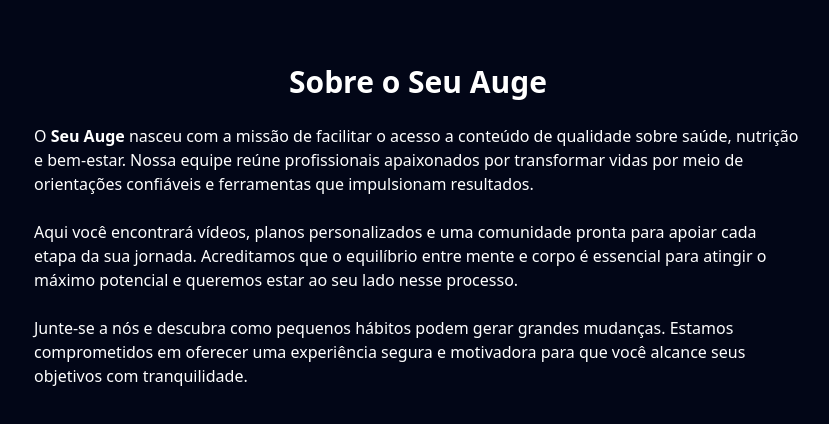
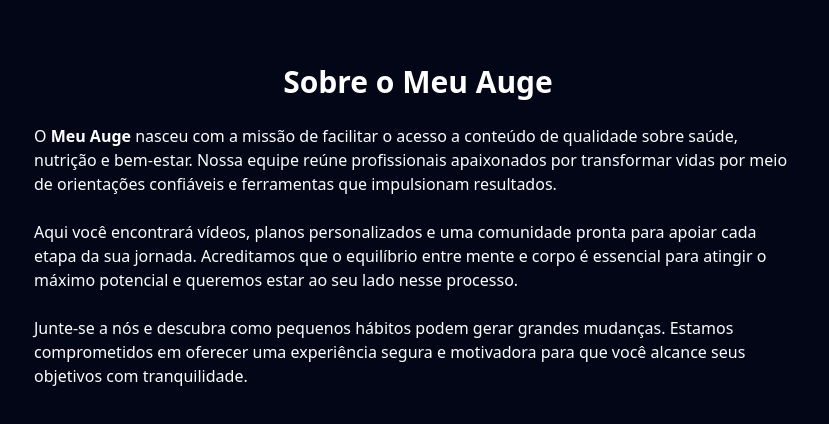
Before and after one commit to Seven-D7/SeuAuge-sys, a React (Vite) app: page /about in a window 1280 px wide. Shown: the top 424 px of the page, without its empty margins (222-1051 px from the left). Built offline with nearby package versions, Linux system fonts and the light colour scheme; no server answers.

Commit message:
Rename Seu Auge to Meu Auge

```diff
--- a/index.html
+++ b/index.html
@@ -4,7 +4,7 @@
     <meta charset="UTF-8" />
     <link rel="icon" type="image/svg+xml" href="/vite.svg" />
     <meta name="viewport" content="width=device-width, initial-scale=1.0" />
-    <title>Seu Auge - Transforme Sua Jornada de Bem-estar</title>
+    <title>Meu Auge - Transforme Sua Jornada de Bem-estar</title>
     <meta name="description" content="Plataforma premium de saúde e bem-estar com vídeos especializados, orientação nutricional e produtos de saúde selecionados." />
   </head>
   <body>
--- a/src/components/Auth/RegisterForm.tsx
+++ b/src/components/Auth/RegisterForm.tsx
@@ -33,7 +33,7 @@
   return (
     <div className="w-full max-w-md space-y-6">
       <div className="text-center">
-        <h2 className="text-3xl font-bold text-white mb-2">Junte-se ao Seu Auge</h2>
+        <h2 className="text-3xl font-bold text-white mb-2">Junte-se ao Meu Auge</h2>
         <p className="text-slate-400">Comece sua transformação de bem-estar hoje</p>
       </div>
 
--- a/src/components/Layout/Sidebar.tsx
+++ b/src/components/Layout/Sidebar.tsx
@@ -61,7 +61,7 @@
               <TrendingUp className="w-5 h-5 text-white" />
             </div>
             <div>
-              <span className="text-2xl font-bold text-slate-900 dark:text-white">Seu Auge</span>
+              <span className="text-2xl font-bold text-slate-900 dark:text-white">Meu Auge</span>
               <p className="text-xs text-slate-500 dark:text-slate-400 mt-0.5">Transforme-se</p>
             </div>
           </div>
--- a/src/pages/About.tsx
+++ b/src/pages/About.tsx
@@ -4,9 +4,9 @@
   return (
     <div className="min-h-screen bg-slate-950 text-white py-16 px-4">
       <div className="max-w-3xl mx-auto space-y-6">
-        <h1 className="text-3xl font-bold text-center">Sobre o Seu Auge</h1>
+        <h1 className="text-3xl font-bold text-center">Sobre o Meu Auge</h1>
         <p>
-          O <strong>Seu Auge</strong> nasceu com a missão de facilitar o acesso a
+          O <strong>Meu Auge</strong> nasceu com a missão de facilitar o acesso a
           conteúdo de qualidade sobre saúde, nutrição e bem-estar. Nossa equipe
           reúne profissionais apaixonados por transformar vidas por meio de
           orientações confiáveis e ferramentas que impulsionam resultados.
--- a/src/pages/Auth.tsx
+++ b/src/pages/Auth.tsx
@@ -71,7 +71,7 @@
                 <TrendingUp className="w-5 h-5 text-white" />
               </div>
               <div>
-                <span className="text-2xl font-bold text-white">Seu Auge</span>
+                <span className="text-2xl font-bold text-white">Meu Auge</span>
                 <p className="text-xs text-slate-400">Transforme-se</p>
               </div>
             </div>
--- a/src/pages/Home.tsx
+++ b/src/pages/Home.tsx
@@ -48,7 +48,7 @@
               </div>
               <div>
                 <h1 className="text-2xl font-bold bg-gradient-to-r from-teal-600 to-emerald-600 bg-clip-text text-transparent">
-                  Seu Auge
+                  Meu Auge
                 </h1>
                 <p className="text-sm text-gray-600">Transforme Sua Vida</p>
               </div>
@@ -300,7 +300,7 @@
           <div className="text-center mb-16">
             <h2 className="text-4xl md:text-5xl font-bold mb-6">
               Por Que Escolher o
-              <span className="bg-gradient-to-r from-teal-500 to-emerald-500 bg-clip-text text-transparent"> Seu Auge?</span>
+              <span className="bg-gradient-to-r from-teal-500 to-emerald-500 bg-clip-text text-transparent"> Meu Auge?</span>
             </h2>
             <p className="text-xl text-gray-700 max-w-3xl mx-auto">
               Metodologia científica comprovada com acompanhamento humano personalizado.
@@ -452,7 +452,7 @@
       <section className="py-20 px-4 bg-gradient-to-r from-teal-500 to-emerald-500 text-white">
         <div className="max-w-4xl mx-auto text-center">
           <h2 className="text-4xl md:text-5xl font-bold mb-6">
-            Pronto Para Alcançar Seu Auge?
+            Pronto Para Alcançar Meu Auge?
           </h2>
           <p className="text-xl mb-8 opacity-90">
             Junte-se a mais de 15.000 pessoas que já transformaram suas vidas.
@@ -489,7 +489,7 @@
                 <div className="bg-gradient-to-r from-teal-500 to-emerald-500 text-white p-2 rounded-xl">
                   <Crown className="w-6 h-6" />
                 </div>
-                <span className="text-xl font-bold">Seu Auge</span>
+                <span className="text-xl font-bold">Meu Auge</span>
               </div>
               <p className="text-gray-400 mb-4">
                 Transformando vidas através da ciência e do acompanhamento humano personalizado.
@@ -547,7 +547,7 @@
           </div>
 
           <div className="border-t border-gray-800 mt-8 pt-8 text-center text-gray-400">
-            <p>&copy; 2025 Seu Auge. Todos os direitos reservados.</p>
+            <p>&copy; 2025 Meu Auge. Todos os direitos reservados.</p>
           </div>
         </div>
       </footer>
```
Also changed, not shown: 2 other files (tests, documents, lock files or other folders).
